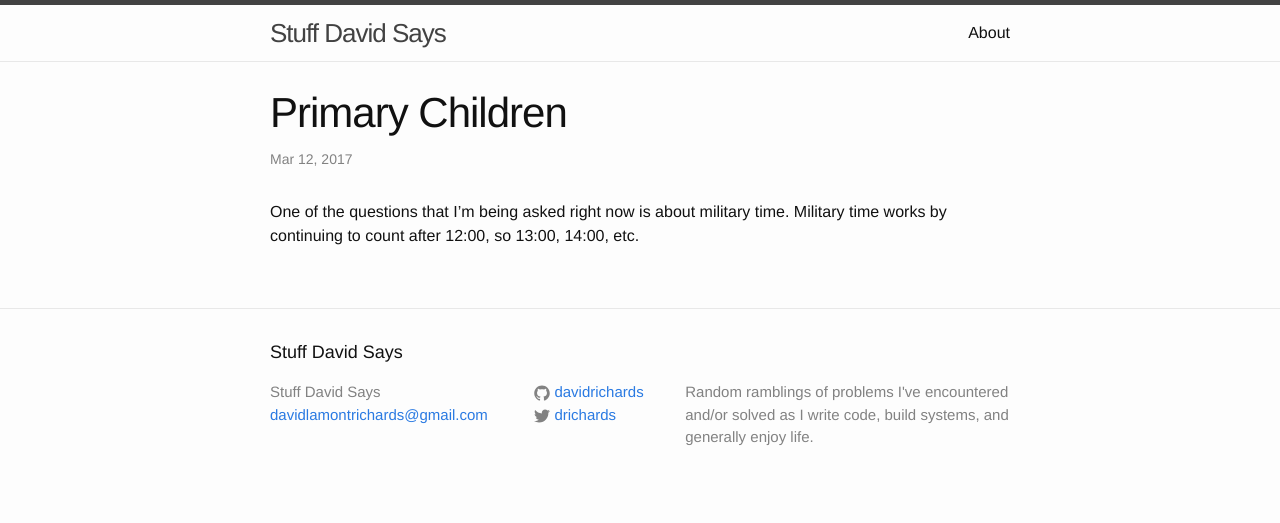
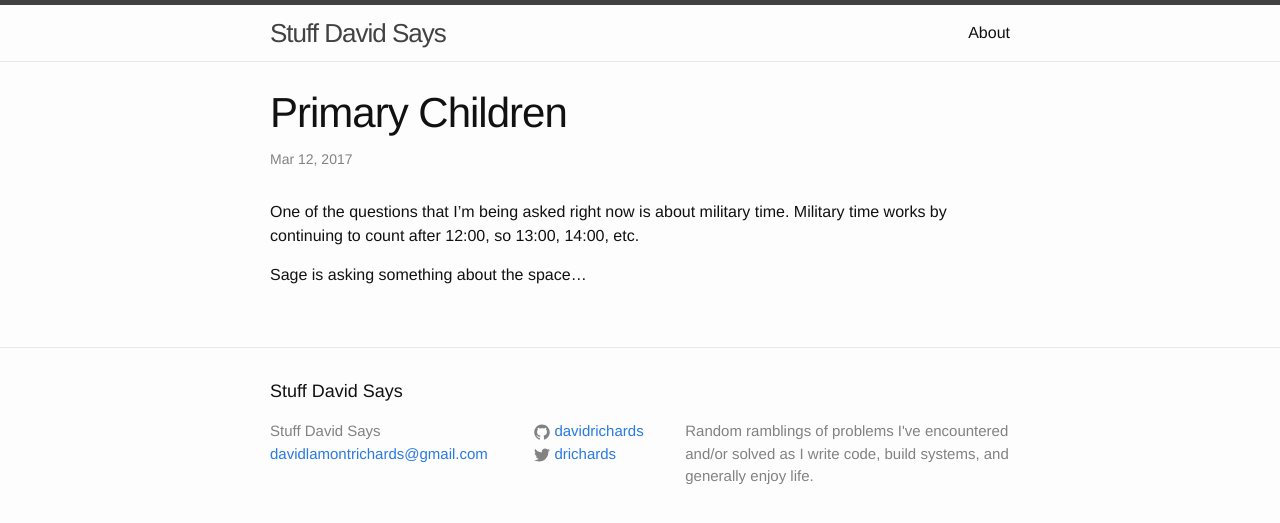
Before and after one commit to davidrichards/davidrichards.github.io, a Jekyll site: the page built from _posts/2017-3-12-primary-children.markdown, in a window 1280 px wide. Shown: the top 523 px of the page. Built offline with Jekyll 4.4.1, drawn with Linux system fonts in a browser that asks for light colours.

Commit message:
Sage's question

```diff
--- a/_posts/2017-3-12-primary-children.markdown
+++ b/_posts/2017-3-12-primary-children.markdown
@@ -5,3 +5,5 @@ summary: Demonstrating how easily we can publish today.
 date:   2017-3-12-14:39:00
 ---
 One of the questions that I'm being asked right now is about military time.  Military time works by continuing to count after 12:00, so 13:00, 14:00, etc.
+
+Sage is asking something about the space...
```
